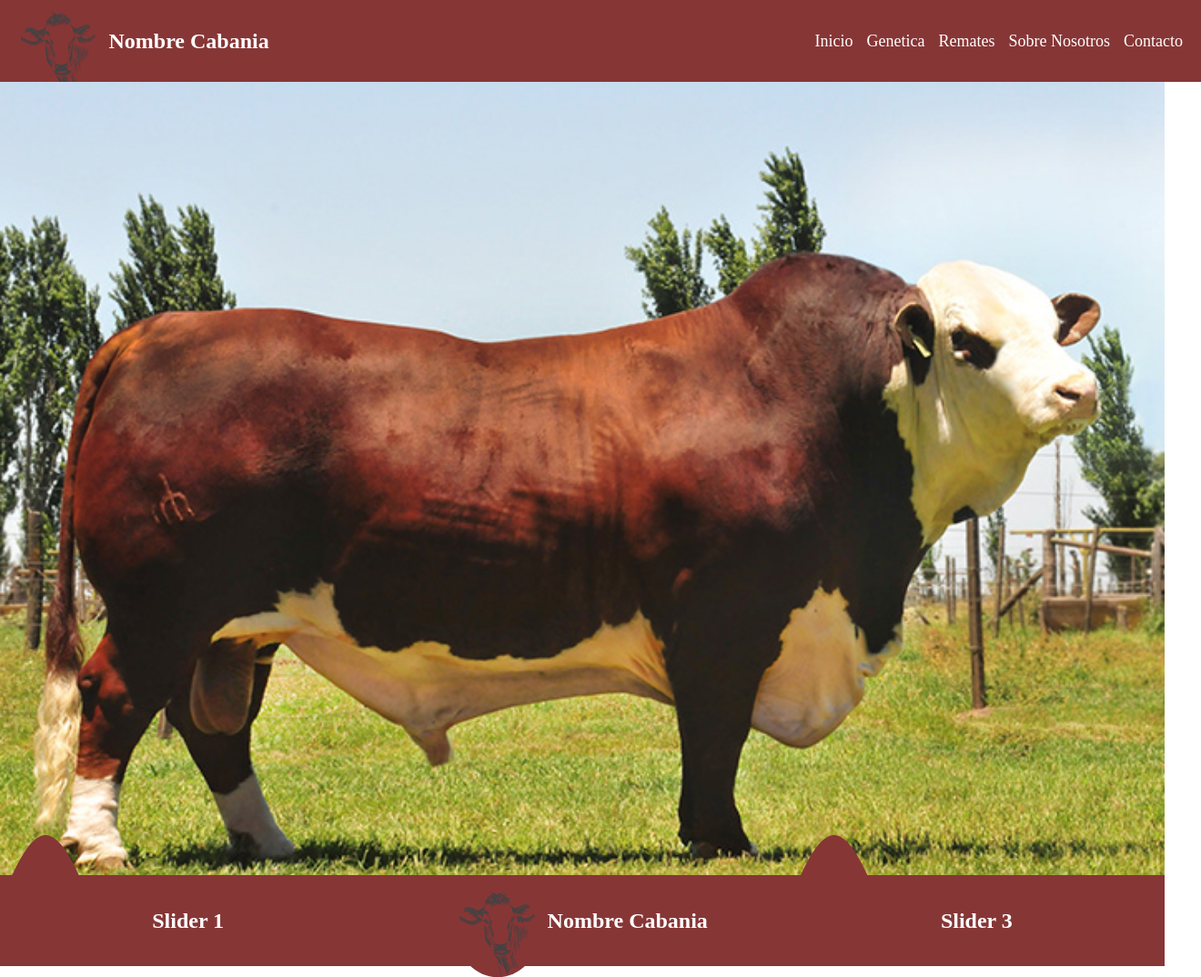
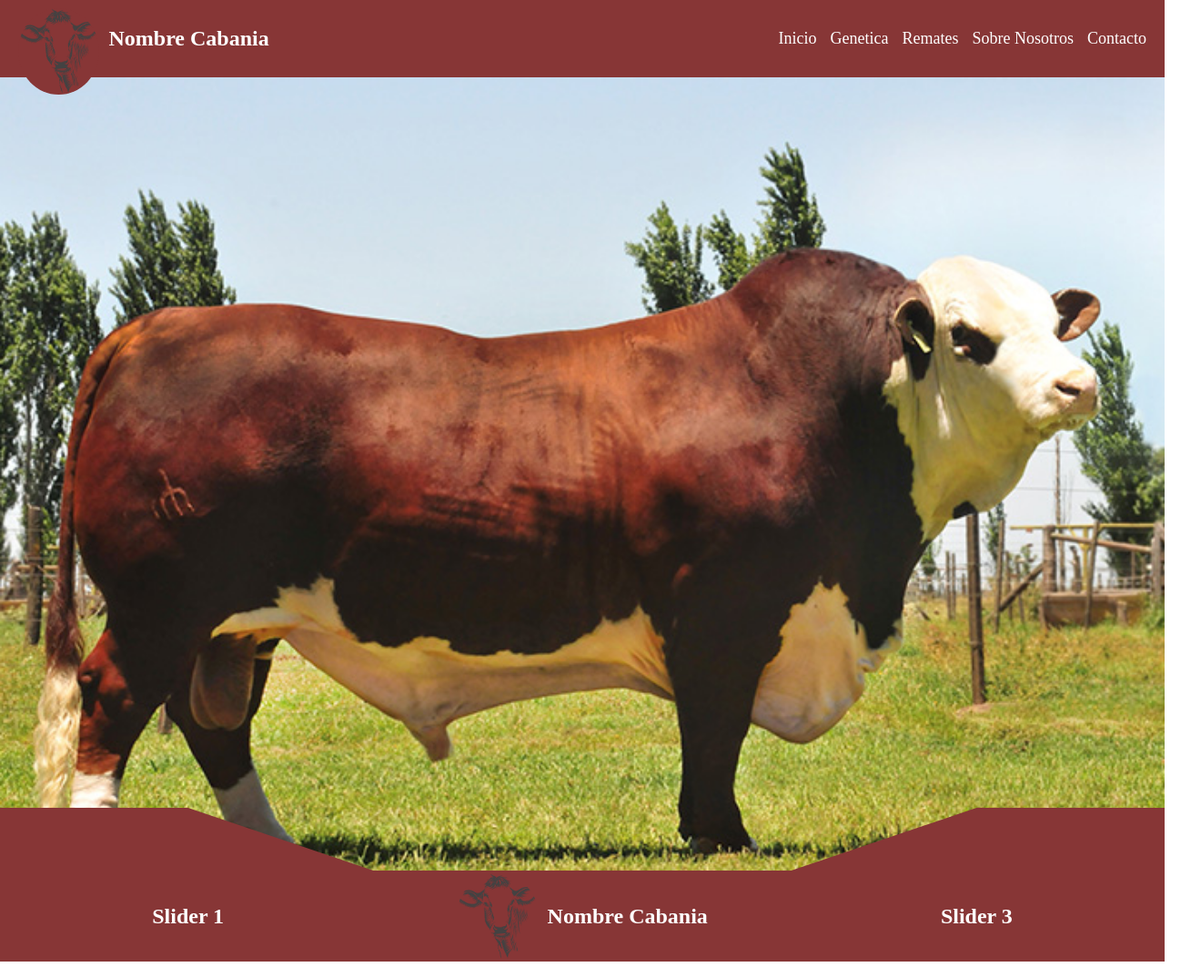
Before and after one commit to Nelkha/almobyapp1, a React (Vite) app: page / in a window 1280 px wide. Shown: the whole page at 91% size, 1320 px wide, since content can reach past the window. Built offline with nearby package versions, Linux system fonts and the light colour scheme.

Commit message:
cambios menores, se agrego props a logo imagen para poder manejar algunas cuestiones de posicion y color de fondo

```diff
--- a/package.json
+++ b/package.json
@@ -9,7 +9,7 @@
     "lint": "eslint .",
     "preview": "vite preview",
     "predeploy": "npm run build",
-    "deploy": "gh-pages -d build"
+    "deploy": "gh-pages -d dist"
   },
   "dependencies": {
     "react": "^18.3.1",
@@ -25,8 +25,9 @@
     "eslint-plugin-react": "^7.37.0",
     "eslint-plugin-react-hooks": "^5.1.0-rc.0",
     "eslint-plugin-react-refresh": "^0.4.12",
+    "gh-pages": "^6.2.0",
     "globals": "^15.9.0",
     "vite": "^5.4.8"
   },
-   "homepage": "https://Nelkha.github.io/almobyapp1"
+  "homepage": "https://Nelkha.github.io/almobyapp1"
 }
--- a/src/App.css
+++ b/src/App.css
@@ -1,4 +1,7 @@
 *{
     margin: 0;
     padding: 0;
+    box-sizing: border-box;
+
 }
+body {width: 100%;}
--- a/src/Components/Header/Header.jsx
+++ b/src/Components/Header/Header.jsx
@@ -11,9 +11,10 @@ const HeaderWrapper = styled.header`
   align-content: center;
   padding: 20px;
   background-color: #873636;
-  height: 50px;
+  height: 85px;
   color: white;
   position: relative;
+  z-index: 1;
 `;
 
 const Logo = styled.div`
@@ -29,13 +30,11 @@ const Logo = styled.div`
 
 const LogoImage = styled.img`
   position: relative;
-  background:#873636 ;
+ background: ${props => props.bgColor || 'transparent'};
   height: 95px;
   width: auto;
   border-radius: 50%;
-  bottom: -15%;
-
-
+  bottom: ${props => props.bottomPos || 0};
 
 `;
 
@@ -70,7 +69,7 @@ const Header = () => {
   return (
     <HeaderWrapper>
       <Logo>
-        <LogoImage src='/images/logo.png'/>
+        <LogoImage bottomPos="-15%" bgColor="#873636" src='/images/logo.png'/>
 
         <CompanyName>Nombre Cabania</CompanyName>
       </Logo>
--- a/src/Components/Slider/Slider.jsx
+++ b/src/Components/Slider/Slider.jsx
@@ -4,8 +4,8 @@ import { Logo,LogoImage,CompanyName } from '../Header/Header';
 
 const SliderWrapper = styled.section`
   display: grid;
+  grid-template-columns: 1fr auto;
   width: 100%;
-  grid-template-columns: 1fr auto;
   align-items: center;
   align-content: center;
   background-image: url(images/slider.jpeg);
@@ -14,6 +14,7 @@ const SliderWrapper = styled.section`
   background-position: center;
   min-height: 972px;
   position: relative;
+  margin: 0;
 `;
 
 const Flap = styled.div`
@@ -21,7 +22,6 @@ const Flap = styled.div`
   grid-template-columns: repeat(3, 1fr);
   gap: 20px;
   width: 100%;
-
   background: #873636;
   height: 100px;
   position: absolute;
@@ -43,9 +43,9 @@ const FlapItem = styled.div`
   position: relative;
 
 
- /* Pseudo-elemento para el rectángulo verde */
+
  &::before {
-    content: ''; /* Necesario para mostrar el pseudo-elemento */
+    content: '';
     position: absolute;
     bottom: 99%;
     left: 0;
@@ -53,13 +53,16 @@ const FlapItem = styled.div`
     height: 70px;
     background-color: #873636;
     z-index: 2;
-    clip-path: path('M0 100 C 40 0, 60 0, 100 100 L 0 100 Z')
+
 
   }
+
+
 
   /* Solo muestra el pseudo-elemento en el primer y tercer FlapItem */
   &:nth-child(1)::before {
     display: block;
+    clip-path: polygon(0 100%, 0 0%, 50% 0%, 100% 100%, 100% 100%);
   }
 
   &:nth-child(2)::before {
@@ -68,6 +71,8 @@ const FlapItem = styled.div`
 
   &:nth-child(3)::before {
     display: block;
+    clip-path: polygon(0 100%, 100% 100%, 100% 0%, 50% 0%);
+
   }
 `;
 
```
Also changed, not shown: 1 other file (tests, documents, lock files or other folders).
